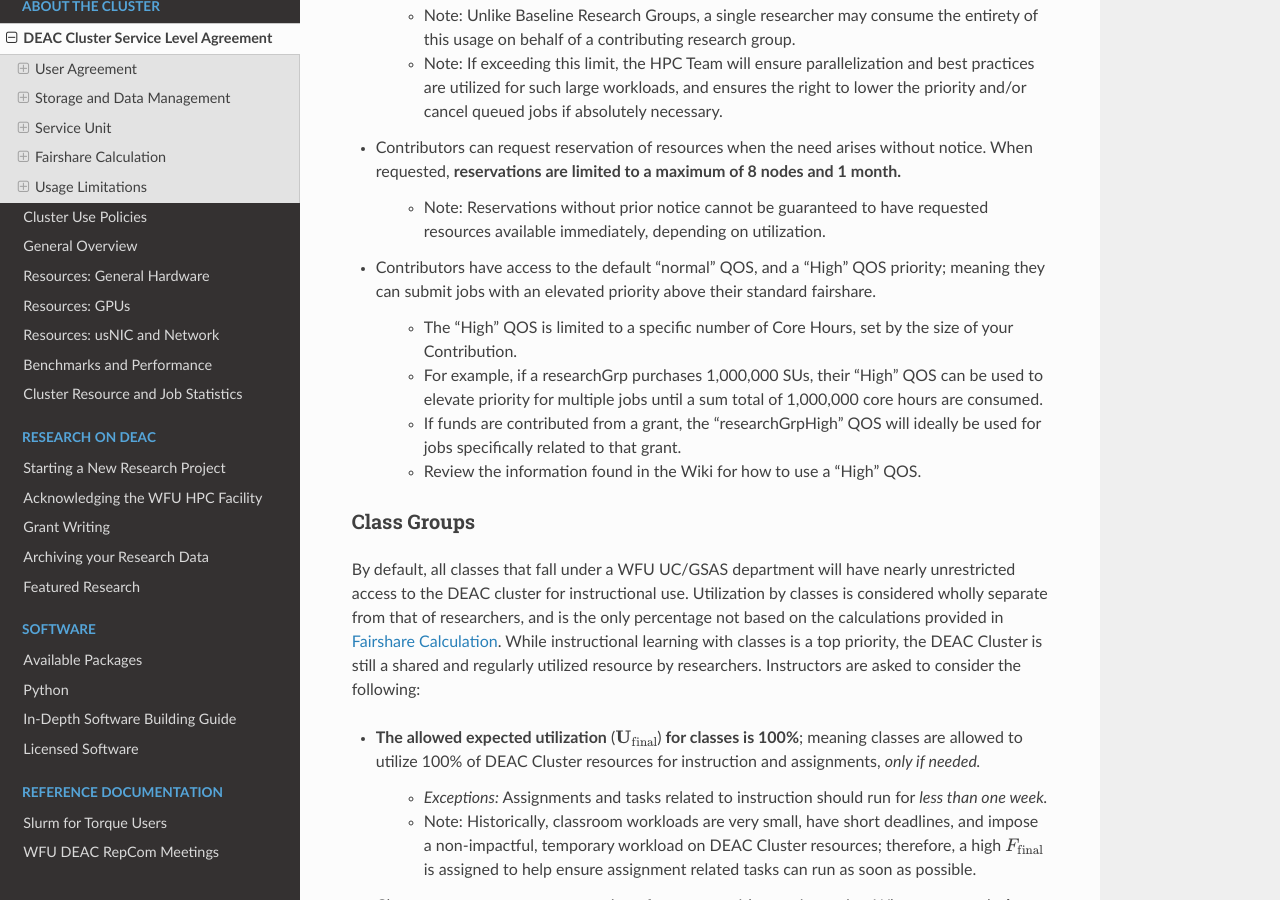
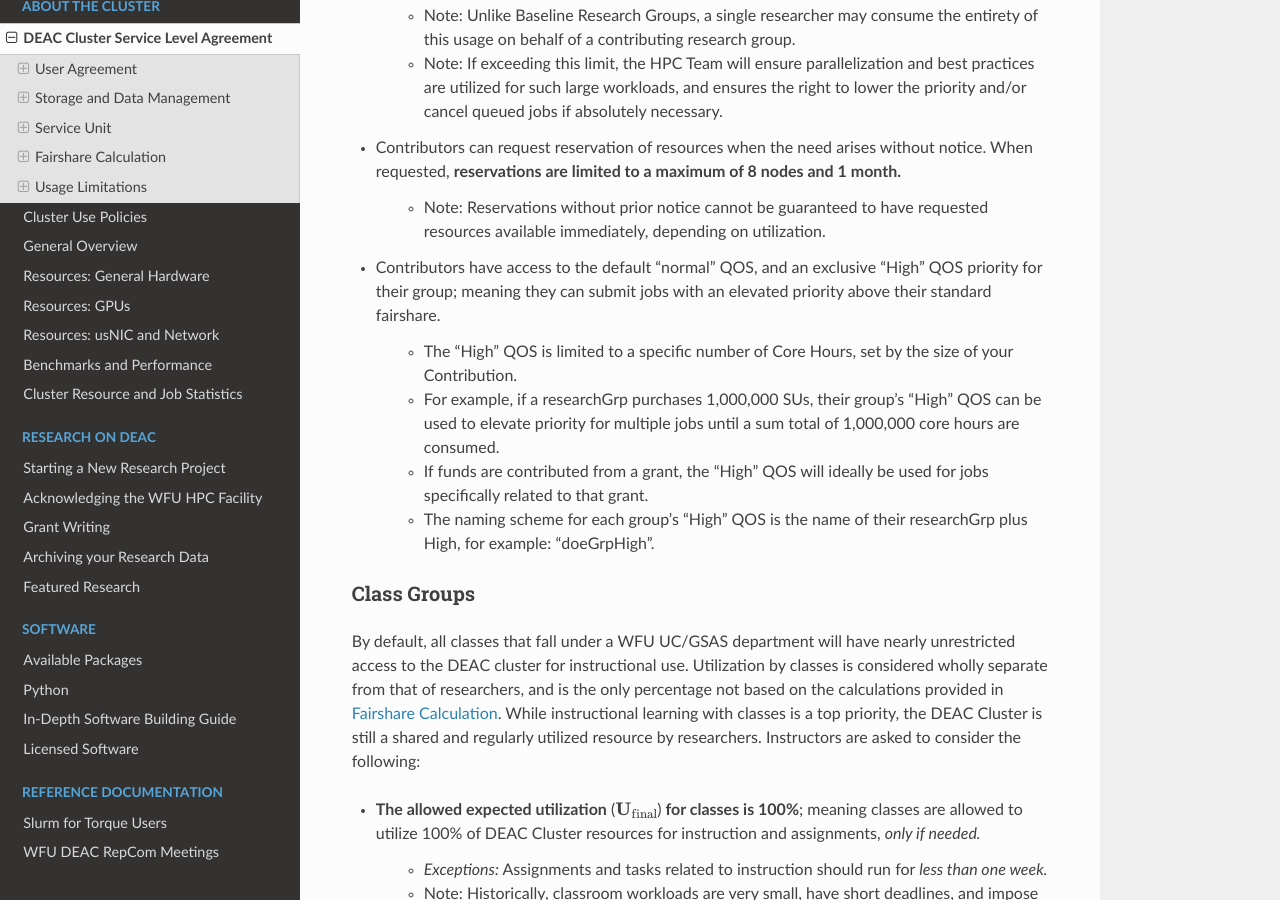
Before and after one commit to WFU-HPC/deac-docs, a Sphinx documentation site: the page built from source/cluster-sla.rst, in a window 1280 px wide and 900 px high, scrolled down 20232 px. Built offline with Sphinx 7.4.7 and the Read the Docs theme 2.0.0, drawn with Linux system fonts in a browser that asks for light colours.

Commit message:
Updating SLA with new High QOS info

```diff
--- a/source/cluster-sla.rst
+++ b/source/cluster-sla.rst
@@ -690,12 +690,12 @@ Research Groups who have made monetary contributions  to the DEAC Cluster should
 
     * Note: Reservations without prior notice cannot be guaranteed to have requested resources available immediately, depending on utilization.
 
-* Contributors have access to the default "normal" QOS, and a "High" QOS priority; meaning they can submit jobs with an elevated priority above their standard fairshare.
+* Contributors have access to the default "normal" QOS, and an exclusive "High" QOS priority for their group; meaning they can submit jobs with an elevated priority above their standard fairshare.
 
     * The "High" QOS is limited to a specific number of Core Hours, set by the size of your Contribution.
-    * For example, if a researchGrp purchases 1,000,000 SUs, their "High" QOS can be used to elevate priority for multiple jobs until a sum total of 1,000,000 core hours are consumed.
-    * If funds are contributed from a grant, the "researchGrpHigh" QOS will ideally be used for jobs specifically related to that grant.
-    * Review the information found in the Wiki for how to use a "High" QOS.
+    * For example, if a researchGrp purchases 1,000,000 SUs, their group's "High" QOS can be used to elevate priority for multiple jobs until a sum total of 1,000,000 core hours are consumed.
+    * If funds are contributed from a grant, the "High" QOS will ideally be used for jobs specifically related to that grant.
+    * The naming scheme for each group's "High" QOS is the name of their researchGrp plus High, for example: "doeGrpHigh".
 
 .. _sec.sla.ul.class_groups:
 
```
